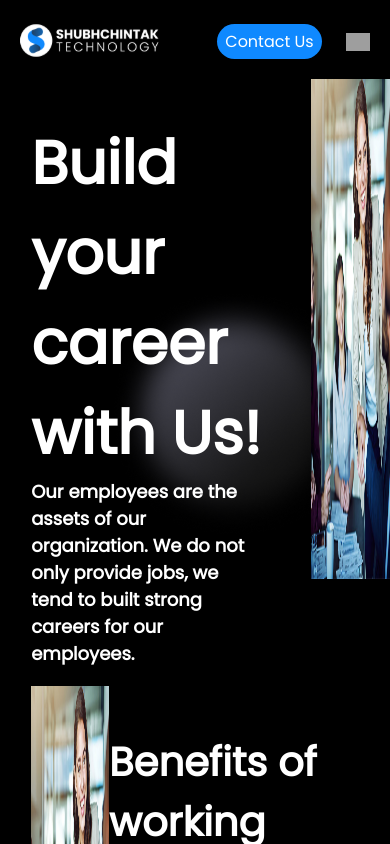
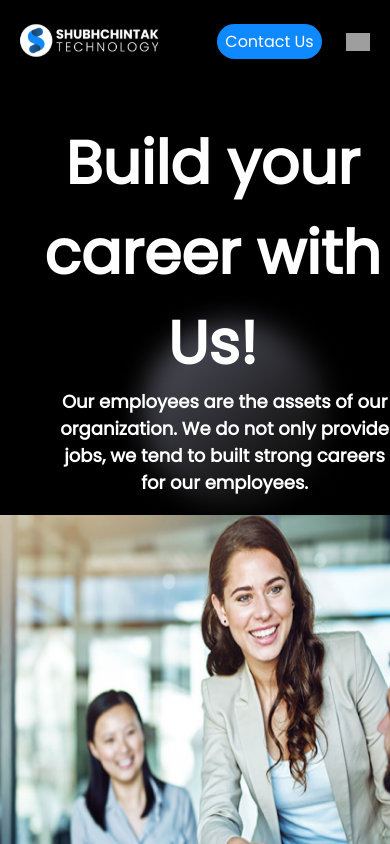
Before and after one commit to bhargavi-005/ShubhchintakWebsite, a Next.js app in the folder shubhchintak-india/: page /career in a window 390 px wide. Shown: the top 844 px of the page. Built offline with nearby package versions, Linux system fonts and the light colour scheme; grey boxes are pictures that could not be loaded.

Commit message:
fixed mobile view

```diff
--- a/shubhchintak-india/src/pages/career.js
+++ b/shubhchintak-india/src/pages/career.js
@@ -7,15 +7,15 @@ function career() {
     return(
         <div>
             <Header/>
-            <div className="flex flex-row">
-                <div className="ml-[8%] mr-[30%] mt-[15%]">
-                    <h1 className="text-[60px] font-xyz font-extrabold text-white">Build your career with Us!</h1>
-                    <p className="text-[18px] font-xyz font-semibold text-white">Our employees are the assets of our organization. We do
+            <div className="flex flex-row max-[768px]:flex max-[768px]:flex-col ">
+                <div className=" ml-[8%] mr-[30%] mt-[15%]">
+                    <h1 className="max-[768px]:w-[150%] max-[768px]:text-center text-[60px] font-xyz font-extrabold text-white">Build your career with Us!</h1>
+                    <p className="max-[768px]:text-center max-[768px]:ml-[10%] max-[768px]:mr-[-50%] text-[18px] font-xyz font-semibold text-white">Our employees are the assets of our organization. We do
                     not only provide jobs, we tend to built strong careers for
                     our employees.</p>
                 </div>
-                <div className="w-[100%] ml-[-18%] mt-[5%]">
-                    <Image className="w-[600px] h-[500px]"
+                <div className=" max-[768px]:w-[130%] w-[100%] ml-[-18%] mt-[5%]">
+                    <Image className=" w-[600px] h-[500px]"
                     src="/images/career1.png"
                     width={600}
                     height={430}/>
@@ -73,7 +73,7 @@ function career() {
                 </div>
 
             </div>
-            <div className="mt-[10%]">
+            <div className="max-[768px]:mt-[10%] relative mt-[70%]">
                 <h1 className="text-center text-white text-[40px] font-semibold">Current openings!</h1>
                 <div className="flex flex-row justify-evenly mt-[5%]">
                     <div className="bg-zinc-950 w-[295px] h-[316px] flex flex-col justify-center">
--- a/shubhchintak-india/src/pages/clients.js
+++ b/shubhchintak-india/src/pages/clients.js
@@ -1,7 +1,7 @@
 import Image from "next/image";
 function clients(){
     return(
-        <div className="mt-[2%] pb-[3%] max-[768px]:mt-[30%] bg-black-rgba">
+        <div className="max-[768px]:mt-[50%] mt-[2%] pb-[3%] max-[768px]:mt-[30%] bg-black-rgba">
 
             <h2 className="text-center text-[30px] text-white font-abc">Our Esteemed Clients</h2>
             <div className="">
--- a/shubhchintak-india/src/pages/landing.js
+++ b/shubhchintak-india/src/pages/landing.js
@@ -51,9 +51,10 @@ function landing(){
         <div className="bg-gradient-to-r from-blue-400 to-purple-400 pt-[2%]">
             <h2 className="max-[768px]:text-center ml-[10%] text-[30px] text-white">Solutions We Provide</h2>
             <div className="max-[768px]:hidden max-[768px]:flex max-[768px]:flex-col flex flex-row mt-[1%] ml-[10%] space-x-5">
+
                 <div className="">
                     <a href="">
-                    <button class="bg-white hover:bg-blue-700 text-black font-bold py-2 px-4 rounded-full">
+                    <button tabIndex="0" value="2" role="button" class="dot bg-white hover:bg-blue-700 text-black font-bold py-2 px-4 rounded-full">
                         Website
                     </button>
                     </a>
@@ -107,8 +108,11 @@ function landing(){
                     </button>
                     </a>
                 </div>
+
             </div>
-            <Carousel className="">
+
+
+            <Carousel>
                 <Web/>
                 <Mobile/>
                 <Cloud/>
--- a/shubhchintak-india/src/pages/portfolio.js
+++ b/shubhchintak-india/src/pages/portfolio.js
@@ -16,10 +16,10 @@ function port(){
                 height={600}/>
                 <h1 className="max-[768px]:text-[30px] mt-[10%] text-center absolute top-0 ml-[15%] mr-[15%] text-white font-xyz text-[60px] font-extrabold">From startups to enterprises, we
                     have no limits, we serve all!</h1>
-                    <p className="max-[768px]:mt-[45%] text-[16px] text-center absolute top-0 ml-[25%] mr-[25%] text-white font-xyz mt-[23%]">We have helped our clients in building digital solutions as per their business needs. We understood their
+                    <p className="max-[768px]:mt-[55%] text-[16px] text-center absolute top-0 ml-[25%] mr-[25%] text-white font-xyz mt-[23%]">We have helped our clients in building digital solutions as per their business needs. We understood their
                         business challenges and did our best to solve it in a creative manner.
                         We helped our clients to grow, We can do it for you too!</p>
-                        <button class="max-[768px]:mt-[95%] max-[768px]:ml-[28%] absolute top-0 mt-[30%] ml-[43%] bg-blue-500 hover:bg-blue-700 text-white font-bold py-2 px-4 rounded-full">
+                        <button class="max-[768px]:mt-[130%] max-[768px]:ml-[23%] absolute top-0 mt-[30%] ml-[43%] bg-blue-500 hover:bg-blue-700 text-white font-bold py-2 px-4 rounded-full">
                           Share your business idea
                         </button>
             </div>
```
